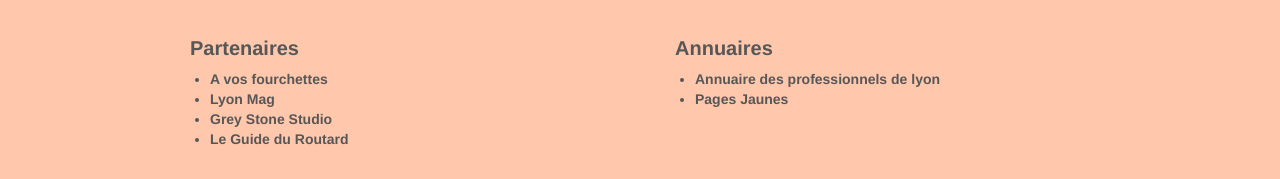
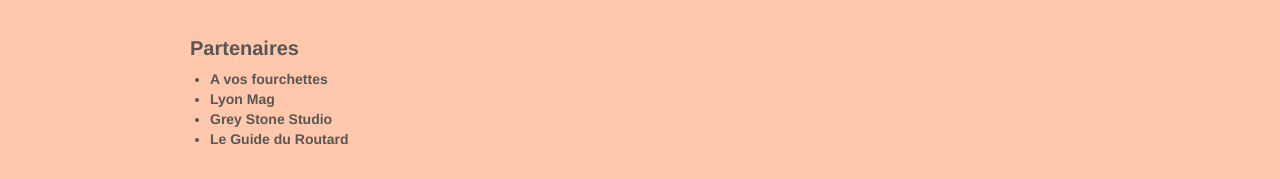
Before and after one commit to Chaplin16/RamosAurore_4_07122020, a plain HTML site: page index.html in a window 1280 px wide. Shown: the part 3445-3624 px from the top of the page. Drawn offline with nearby package versions, Linux system fonts and the light colour scheme; some packages are replaced by stand-ins of ours; a script that the page names is missing.

Commit message:
suppresion-liens-annuaires

```diff
--- a/index.html
+++ b/index.html
@@ -237,13 +237,7 @@
 						<li><a href="https://www.routard.com/">Le Guide du Routard</a></li>
 					</ul>
 				</div>
-				<div class="col-sm-6">
-					<h6>Annuaires</h6>
-					<ul>
-						<li><a href="https://www.pagesjaunes.fr/annuaire/lyon-69">Annuaire des professionnels de lyon</a></li>
-						<li><a href="https://www.pagesjaunes.fr/annuaire/lyon-69/professionnels">Pages Jaunes</a></li>
-					</ul>
-				</div>
+
 			</div>
 		</div>
 	<!-- Footer - bloc-6 END -->
```
